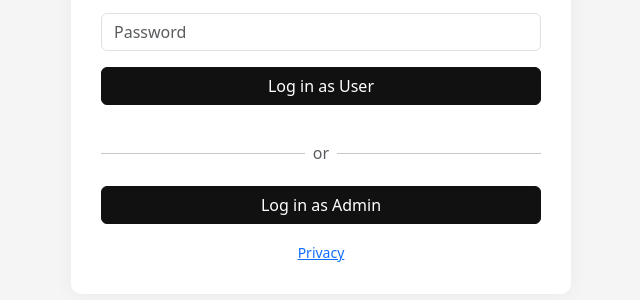
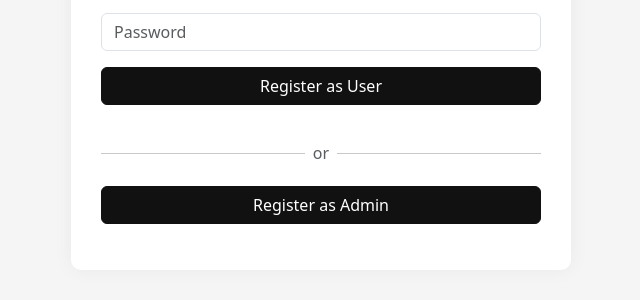
Before and after one commit to WanHafizuddin/E-Commerce, a plain HTML site: page index.html in a window 1280 px wide. Shown: the part 396-696 px from the top of the page, without its empty margins (319-959 px from the left). Drawn offline with nearby package versions, Linux system fonts and the light colour scheme.

Commit message:
Add your meaningful commit message here

```diff
--- a/index.html
+++ b/index.html
@@ -53,23 +53,16 @@
           <input type="password" class="form-control" id="password" placeholder="Password" required>
         </div>
 
-        <button type="submit" class="btn btn-primary w-100 mb-3" id="userLoginBtn">
-          Log in as User
-        </button>
+     <a href="homepage.html" class="btn btn-primary w-100 mb-3">Register as User</a>
 
-        <div class="d-flex align-items-center my-3">
-          <hr class="flex-grow-1">
-          <span class="mx-2 text-muted">or</span>
-          <hr class="flex-grow-1">
-        </div>
+<div class="d-flex align-items-center my-3">
+  <hr class="flex-grow-1">
+  <span class="mx-2 text-muted">or</span>
+  <hr class="flex-grow-1">
+</div>
 
-        <button type="submit" class="btn btn-primary w-100 mb-3" id="adminLoginBtn">
-          Log in as Admin
-        </button>
-      </form>
-      <a href="#" class="privacy-link">Privacy</a>
-    </div>
-  </div>
+<a href="homepage.html" class="btn btn-primary w-100 mb-3">Register as Admin</a>
+
 
   <script>
   const loginForm = document.getElementById("loginForm");
```
